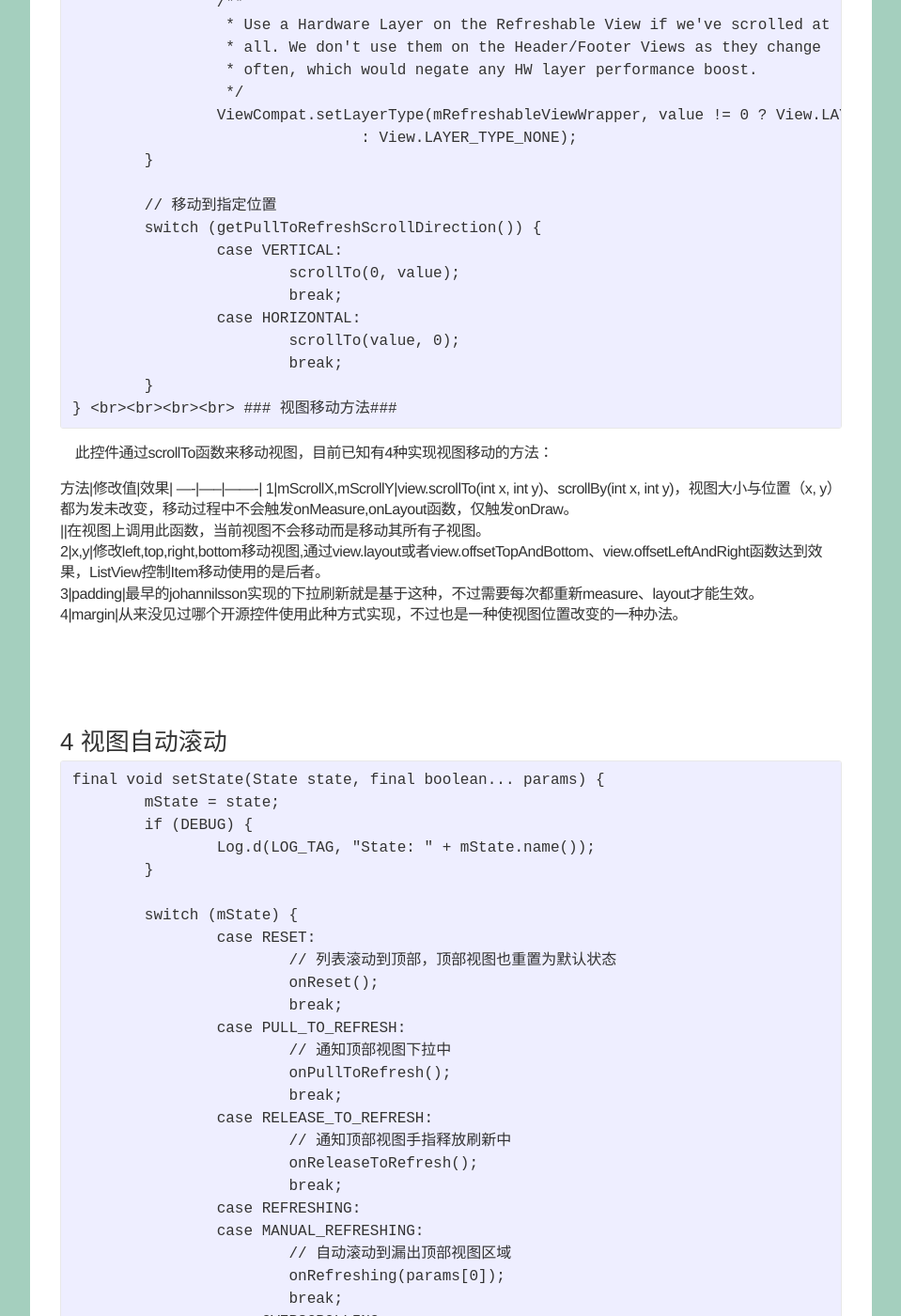
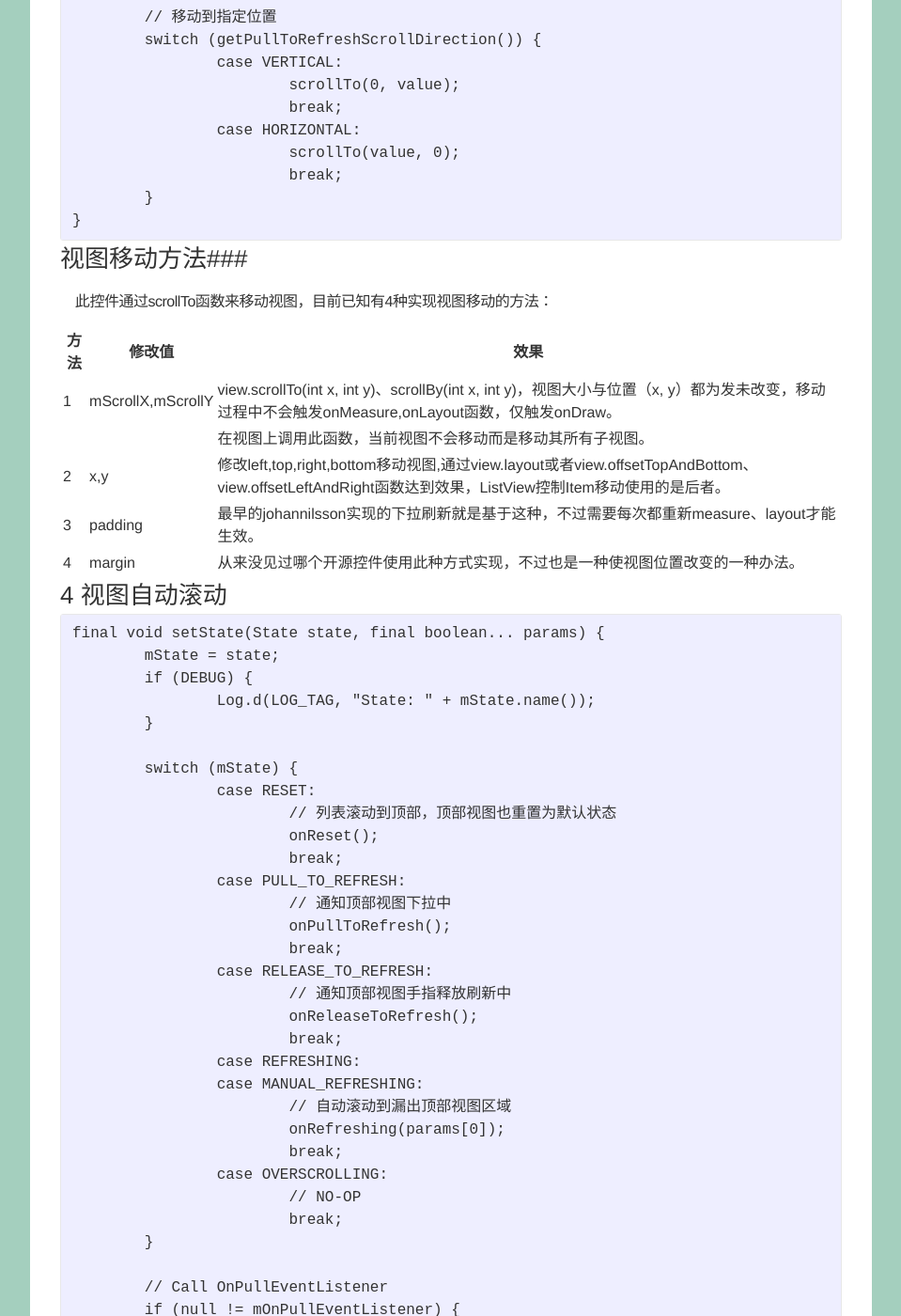
Before and after one commit to coolpers/coolpers.github.io, a Jekyll site: the page built from _posts/2015-12-22-pull-to-refresh.md, in a window 1280 px wide and 1400 px high, scrolled down 15075 px. Shown: the whole window at 94% size, without its empty margins (160-1119 px from the left). Built offline with Jekyll 4.4.1, drawn with Linux system fonts in a browser that asks for light colours; nearby versions of some CDN libraries; comment, search, counter and statistics services are not loaded; some of the changed text lies outside the part shown.

Commit message:
pull to refresh

```diff
--- a/_posts/2015-12-22-pull-to-refresh.md
+++ b/_posts/2015-12-22-pull-to-refresh.md
@@ -35,7 +35,7 @@ tags: android pulltorefresh
 
 &nbsp;&nbsp;&nbsp;&nbsp;目前手机百度、微信、FaceBook、新浪微博等大量应用都有此效果，最早的开源项目是由johannilsson在2011年1月9日发布的[android-pulltorefresh](https://github.com/johannilsson/android-pulltorefresh)不过此开源项目已经不维护，且作者推荐使用v4 support library中的[SwipeRefreshLayout](https://developer.android.com/reference/android/support/v4/widget/SwipeRefreshLayout.html)。另外由chrisbanes发布的开源项目[Android-PullToRefresh](https://github.com/chrisbanes/Android-PullToRefresh) 不仅支持ListView下拉刷新，还支持GrdiView等其他控件支持下拉刷新效果。本篇分析下这两个框架的使用与原理。
 
-<br><br>
+
 
 #二、下拉刷新交互#
 下图来自johannilsson GitHub首页：
@@ -48,7 +48,9 @@ tags: android pulltorefresh
 &nbsp;&nbsp;&nbsp;&nbsp;上面介绍的交互都是最常见的流程，如果对交互细节与提升感兴趣可以看下[有趣的下拉刷新](http://isux.tencent.com/pull-down-to-reflesh.html)与[快来QQ空间玩小鸟！~](http://djt.qq.com/article/view/911)这两篇文章讨论如何把下拉刷新更趣味。
 
 &nbsp;&nbsp;&nbsp;&nbsp;此控件最早是在IOS平台，当移植到Andorid平台是并不是一片赞誉，感兴趣可以看下Cyril Mottier的评论["Pull-to-refresh": An Anti UI Pattern on Android](http://cyrilmottier.com/2012/03/28/the-pull-to-refresh-an-anti-ui-pattern-on-android/) ，还有来自著名博客Android UI Patterns不一样的观点[Pull-to-refresh, or not?](http://www.androiduipatterns.com/2012/03/pull-to-refresh-or-not.html)与[Google's first pull-to-refresh - a good first try](http://www.androiduipatterns.com/2013/06/googles-first-pull-to-refresh-good.html)。
-<br><br>
+
+
+
 #三、chrisbanes Android-PullToRefresh开源项目#
 
 项目地址： [Android-PullToRefresh](https://github.com/chrisbanes/Android-PullToRefresh)
@@ -62,7 +64,8 @@ tags: android pulltorefresh
 &nbsp;&nbsp;&nbsp;&nbsp;ListView、ExpandableListView、GridView、WebView、ScrollView、HorizontalScrollView、ViewPager、ListFragment
 * 提供滚动到列表底部的监听
 * 大量定制选项
-<br><br>
+
+
 ##2.控件使用##
 
 * 布局文件
@@ -98,7 +101,9 @@ tags: android pulltorefresh
 				new GetDataTask().execute();
 			}
 		});
-<br><br>
+
+
+
 ##3. 源码分析##
 
 
@@ -106,7 +111,9 @@ tags: android pulltorefresh
 ![](/assets/posts/2015-12-22-pull-to-refresh/class_diagrams.png)
 
 &nbsp;&nbsp;&nbsp;&nbsp;由类图可以看出此项目的主要功能类结构，此处仅分析最核心的PullToRefreshBase，通过ListView下拉刷新的一种情形分析整个流程。分析主要分为4块，布局、下拉手势判断、视图随手指移动与松手后自动回滚。
-<br><br>
+
+
+
 ###1 布局###
 
 	private void init(Context context, AttributeSet attrs) {
@@ -220,7 +227,11 @@ tags: android pulltorefresh
 &nbsp;&nbsp;&nbsp;&nbsp;PullToRefreshBase继承自LinearLayout，好处在于此效果视图都是横向或者纵向依次排布，完全可以复用LinearLayout排布视图的逻辑，不用自己再覆写onMeasure, onLayout去测量与排布视图，只需要设置Orientation属性并依次添加Header、RefreshableView、FooterView3个视图。
 
 &nbsp;&nbsp;&nbsp;&nbsp;HeaderView在refreshLoadingViewsSize函数中通过设置-paddingTop达到此默认状态不展示顶部视图的效果。布局已经完成接下来看下第2块，控件是如果进行手势判断的。
-<br><br><br><br>
+
+
+
+
+
 ###2 下拉手势判断###
 
 	@Override
@@ -339,10 +350,16 @@ tags: android pulltorefresh
 
 		return false;
 	}
-<br>
+
+
+
 &nbsp;&nbsp;&nbsp;&nbsp;此控件在刷新视图外添加一层LinearLayout，然后通过onInterceptTouchEvent函数判断如何满足下拉刷新条件进行拦截手势处理，不继续派发给刷新视图，因为这两个条件此控件可以支持任意视图，例如ListView、Gridview，仅需要这些视图然后告知PullToRefreshBase何时满足下拉刷新条件即可（ListView下拉刷新是告知已到达ListView顶部）。
 
-<br><br><br><br>
+
+
+
+
+
 ###Android 事件传递流程###
 
 ![](/assets/posts/2015-12-22-pull-to-refresh/touch.png)
@@ -397,7 +414,11 @@ MotionEvent
 
 
 &nbsp;&nbsp;&nbsp;&nbsp;以上比较简单的总结Touch事件，详细可查看文档[Mastering the Android Touch System](http://wugengxin.cn/download/pdf/android/PRE_andevcon_mastering-the-android-touch-system.pdf)
-<br><br><br><br>
+
+
+
+
+
 ###3 视图随手指移动###
 
 	@Override
@@ -574,7 +595,11 @@ onTouchEvent函数中通过pullEvent处理视图跟随手指移动，通过smoot
 				break;
 		}
 	}
-<br><br><br><br>
+
+
+
+
+
 ###视图移动方法###
 
 &nbsp;&nbsp;&nbsp;&nbsp;此控件通过scrollTo函数来移动视图，目前已知有4种实现视图移动的方法：
@@ -586,7 +611,11 @@ onTouchEvent函数中通过pullEvent处理视图跟随手指移动，通过smoot
 2|x,y|修改left,top,right,bottom移动视图,通过view.layout或者view.offsetTopAndBottom、view.offsetLeftAndRight函数达到效果，ListView控制Item移动使用的是后者。
 3|padding|最早的johannilsson实现的下拉刷新就是基于这种，不过需要每次都重新measure、layout才能生效。
 4|margin|从来没见过哪个开源控件使用此种方式实现，不过也是一种使视图位置改变的一种办法。
-<br><br><br><br>
+
+
+
+
+
 ###4 视图自动滚动 ###
 
 	final void setState(State state, final boolean... params) {
@@ -755,10 +784,16 @@ onTouchEvent函数中通过pullEvent处理视图跟随手指移动，通过smoot
 			}
 		}
 	}
-<br><br><br><br>
+
+
+
+
+
 ###视图自动滚动方法###
 * 自动滚动的循环方式：
-<br><br>
+
+
+
 * 1.使用Handler
 
 		class ScrollRunnable implements Runnable {
@@ -773,7 +808,9 @@ onTouchEvent函数中通过pullEvent处理视图跟随手指移动，通过smoot
 		};
 
 &nbsp;&nbsp;&nbsp;&nbsp;Handler发出一个消息，执行此消息时如果满足判断，改变位置再发出一个Handler消息。
-<br><br>
+
+
+
 * 2.利用系统机制
 
 		@Override
@@ -786,14 +823,18 @@ onTouchEvent函数中通过pullEvent处理视图跟随手指移动，通过smoot
 		}
 
 &nbsp;&nbsp;&nbsp;&nbsp;调用invalidate()函数后，最终会执行onDraw，onDraw中会调用computeScroll()函数。如果未到指定位置，再次出发刷新，达到循环的效果。
-<br><br>
+
+
+
 * 3.使用动画
 
 		ObjectAnimator yAnimator = ObjectAnimator.ofFloat(view, "translationY", fromY, toY);
 
 
 &nbsp;&nbsp;&nbsp;&nbsp;这种可以实现效果，在Android 3.0以下需要使用nineoldanimation.jar开源库，框架通过修改视图的Matix达到在Android 3.0以下视图视觉上发生移动，但是视图的位置并未发生改变导致点击视图并不一定触发视图的点击事件。
-<br><br>
+
+
+
 * 自动滚动循环过程中获取当前位置
 
 	    // 需要执行自动滚动处调用
@@ -816,15 +857,26 @@ onTouchEvent函数中通过pullEvent处理视图跟随手指移动，通过smoot
 		        }
 		    }
 	    }
-<br><br>
+
 &nbsp;&nbsp;&nbsp;&nbsp;Scroller本身并不控制视图的移动，仅仅是提供数值。通过当前消耗时间占总时间的比例乘以总长度，算出当前移动的距离。
 如果希望减速、加速滚动等可以使用Interpolator 插值器，详见：[android动画（一）Interpolator](http://my.oschina.net/banxi/blog/135633)
-<br><br><br><br>
+
+
+
+
+
+
 #四、Android support v4 SwipeRefreshLayout#
 &nbsp;&nbsp;&nbsp;&nbsp;Android V4 在19.1与20分别提供两种样式的下拉刷新效果
 
 &nbsp;&nbsp;&nbsp;&nbsp;Android support v4 19.1的效果如下，下拉时ListView可以跟随手指移动，但是加载视图并不是在ListView的上面，而是叠在ListView顶部。
 ![](/assets/posts/2015-12-22-pull-to-refresh/SwipeRefreshLayout_19.png)
-<br><br><br><br>
+
 &nbsp;&nbsp;&nbsp;&nbsp;Android support v4 20的效果如下，下拉时ListView不会跟随手指移动。
 ![](/assets/posts/2015-12-22-pull-to-refresh/SwipeRefreshLayout_20.png)
+
+
+
+
+
+&nbsp;&nbsp;&nbsp;&nbsp;以上主要针对chrisbanes开源项目分析下拉刷新实现原理并对一些场景进行讨论。
```
